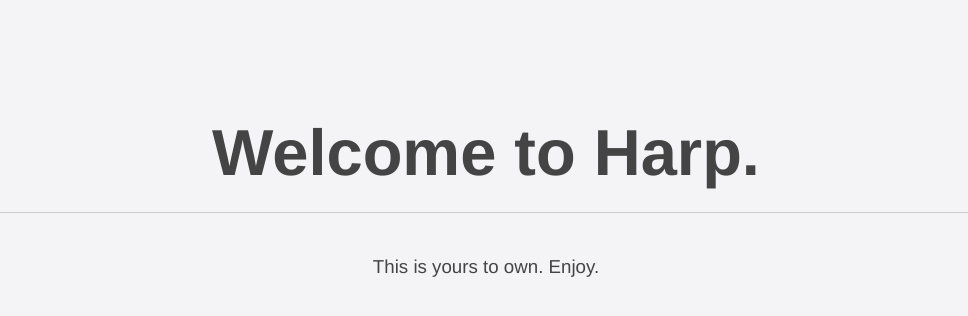
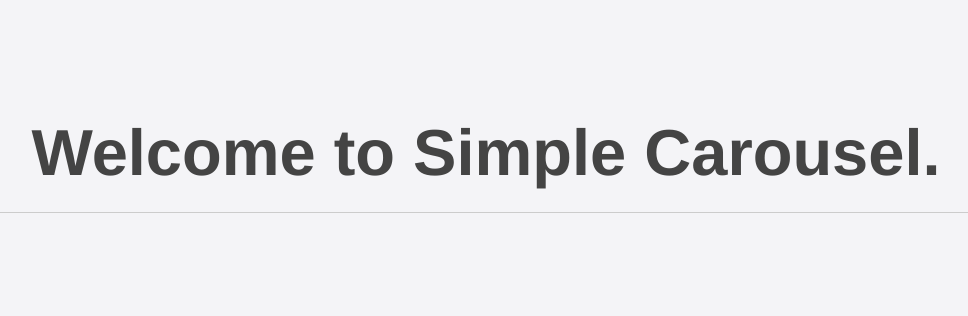
Before and after one commit to andrevvalle/simple_carousel, a plain HTML site: page www/index.html in a window 1280 px wide. Shown: the whole page, without its empty margins (154-1122 px from the left). Drawn offline with Linux system fonts and the light colour scheme.

Commit message:
merging gh-pages

```diff
--- a/www/index.html
+++ b/www/index.html
@@ -1 +1 @@
-<!DOCTYPE html><html><head><link rel="stylesheet" href="/main.css"></head><body><h1>Welcome to Harp.</h1><h3>This is yours to own. Enjoy.</h3></body></html>
+<!DOCTYPE html><html><head><link rel="stylesheet" href="main.css"></head><body><h1>Welcome to Simple Carousel.</h1></body></html>
```
Also changed, not shown: www/404.html (+1 -1 lines).
